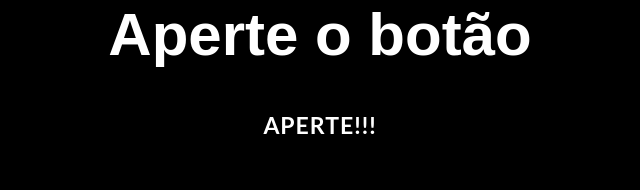
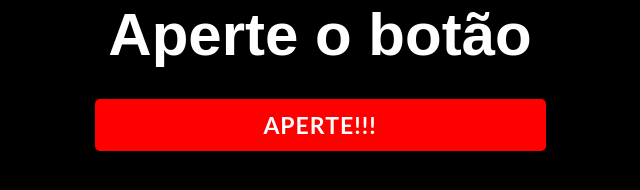
Before and after one commit to Narug1fps/Olhe, a plain HTML site: page index.html in a window 1280 px wide. Shown: the whole page, without its empty margins (320-960 px from the left). Drawn offline with Linux system fonts and the light colour scheme.

Commit message:
Atualizar o style.css

```diff
--- a/style.css
+++ b/style.css
@@ -53,7 +53,7 @@ text-align: center;
   flex-shrink: 0;
   padding: 2px 4px;
   border-radius: 5px;
-  background-color: #red;
+  background-color: red;
   filter: drop-shadow(0px 4px 4px rgba(0, 0, 0, 0.25));
 }
 
```
